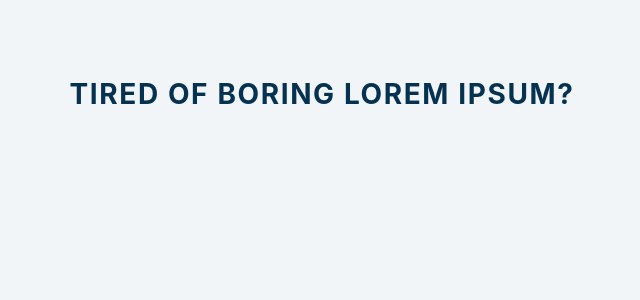
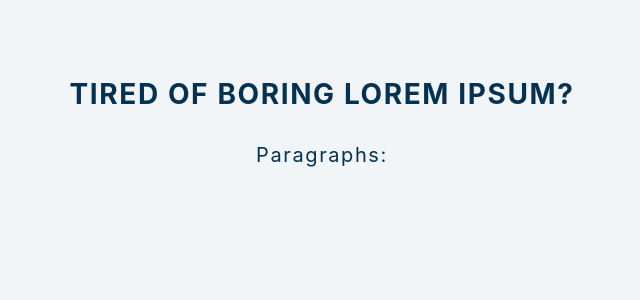
Before and after one commit to 5n0weirdo/LM-generator-project, a React (Create React App) app: page / in a window 1280 px wide. Shown: the top 300 px of the page, without its empty margins (318-958 px from the left). Built offline with nearby package versions, Linux system fonts and the light colour scheme.

Commit message:
Added form label

```diff
--- a/src/App.js
+++ b/src/App.js
@@ -3,10 +3,17 @@ import data from "./data";
 function App() {
   const [count, setCount] = useState(0);
   const [text, setText] = useState([]);
+  const handleSubmit = (e) => {
+    e.preventDefault();
+    console.log("Submit");
+  };
   return (
     <div>
       <section className="section-center">
         <h3>Tired of boring lorem ipsum?</h3>
+        <form className="lorem-form" onSubmit={handleSubmit}>
+          <label htmlFor="amount">paragraphs:</label>
+        </form>
       </section>
     </div>
   );
```
